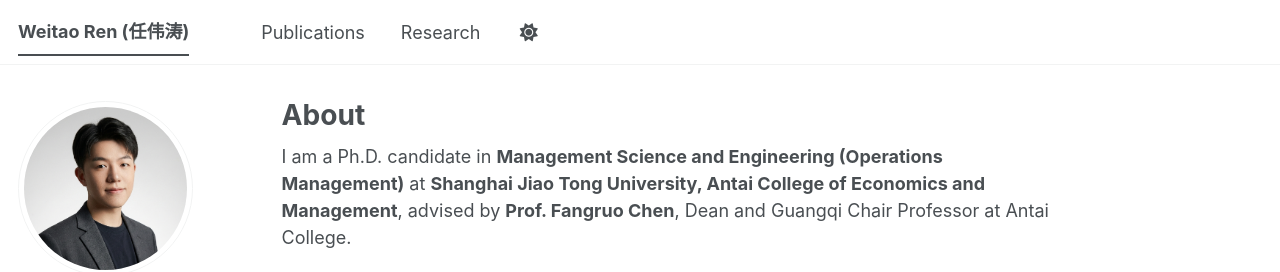
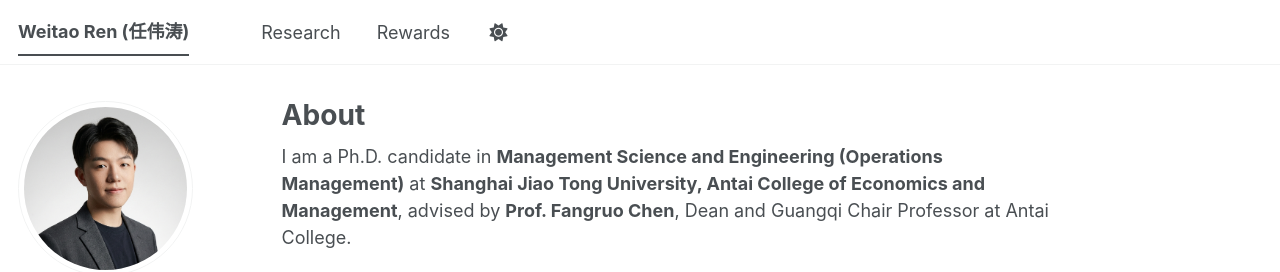
Before and after one commit to weitaoren/weitaoren.github.io, a Jekyll site: the page built from _pages/about.md, in a window 1280 px wide. Shown: the top 272 px of the page. Built offline with Jekyll 4.4.1, drawn with Linux system fonts in a browser that asks for light colours; a script bundle is joined from its source files by our own code; library files that are not in the unit come from our copies.

Commit message:
Update navigation.yml

```diff
--- a/_data/navigation.yml
+++ b/_data/navigation.yml
@@ -8,11 +8,14 @@
 #      Markdown formatted page while the second is generated using JSON.
 
 main:
-  - title: "Publications"
-    url: /publications/
-
   - title: "Research"
     url: /research/
+
+  - title: "Rewards"
+    url: /rewards/
+
+  # - title: "Publications"
+  #   url: /publications/
 
   # - title: "Teaching"
   #   url: /teaching/
```
